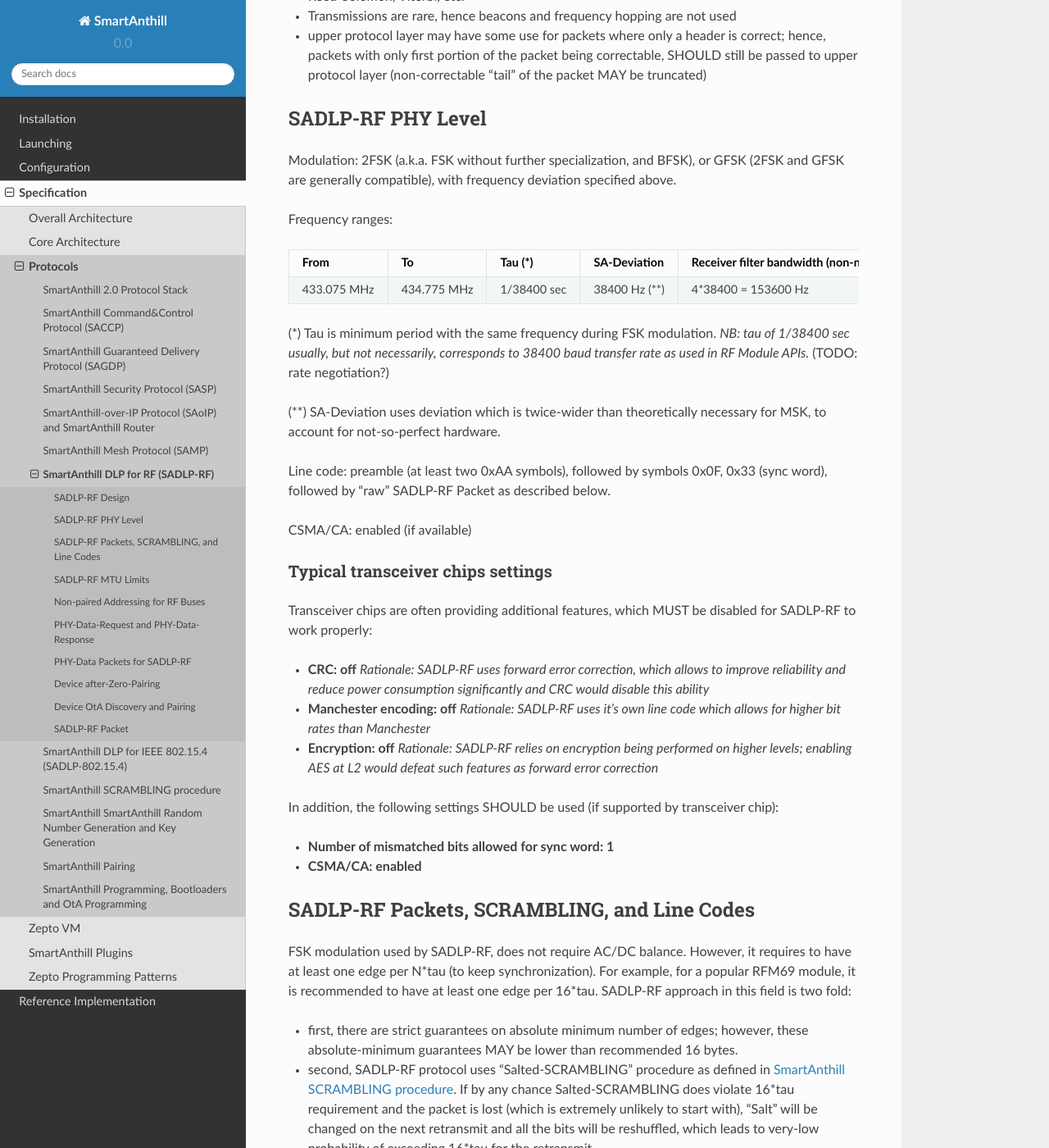
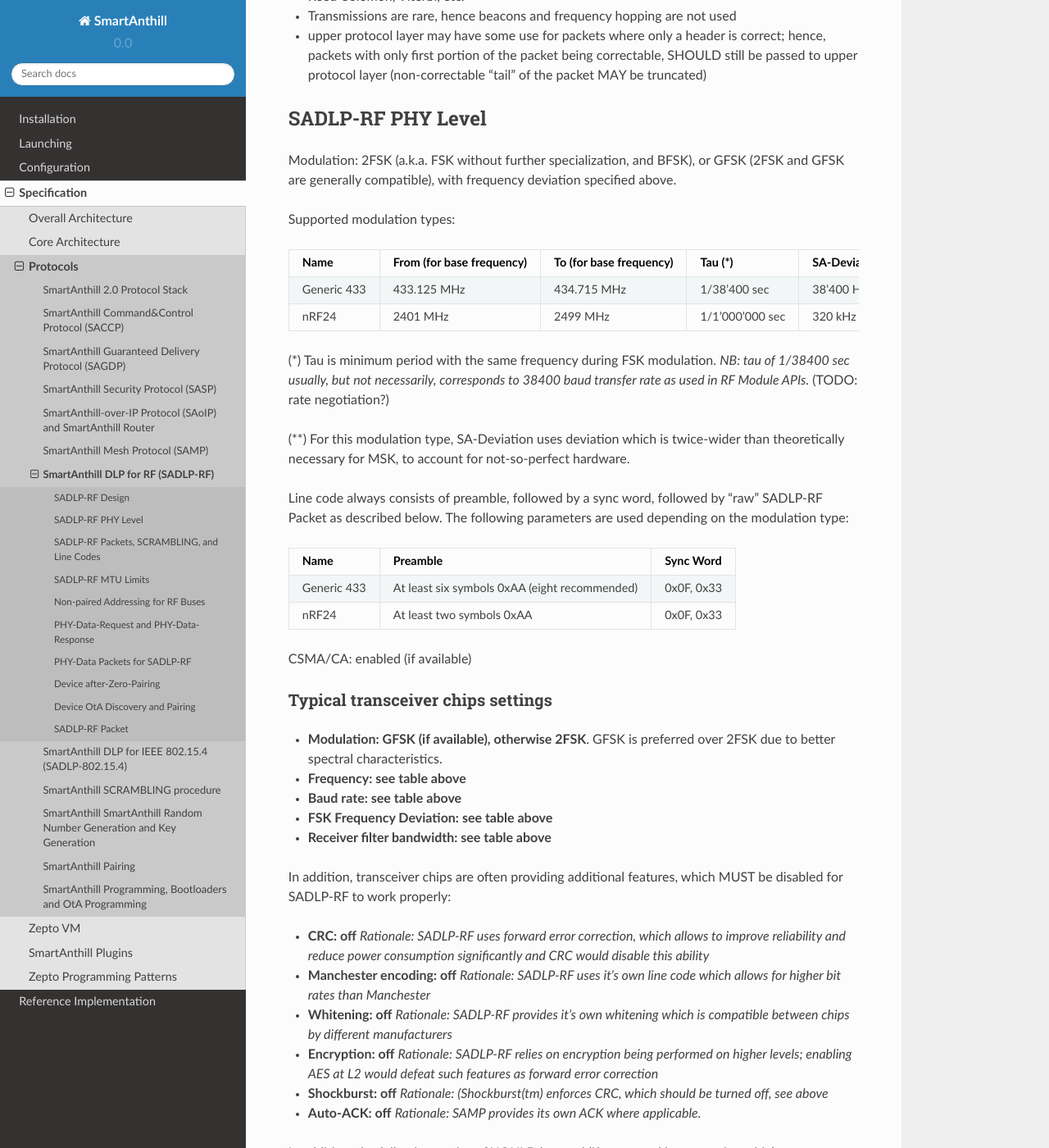
Before and after one commit to smartanthill/smartanthill2_0, a Sphinx documentation site: the page built from docs/design-documents/protocols/sadlp-rf.rst, in a window 1280 px wide and 1400 px high, scrolled down 664 px. Shown: the whole window at 82% size. Built offline with Sphinx 7.4.7 and the Read the Docs theme 2.0.0, drawn with Linux system fonts in a browser that asks for light colours; some of the changed text lies outside the part shown.

Commit message:
SADLP-RF v0.4.9: better PHY specs, added nRF24

```diff
--- a/docs/design-documents/protocols/sadlp-rf.rst
+++ b/docs/design-documents/protocols/sadlp-rf.rst
@@ -49,34 +49,56 @@
 
 Modulation: 2FSK (a.k.a. FSK without further specialization, and BFSK), or GFSK (2FSK and GFSK are generally compatible), with frequency deviation specified above.
 
-Frequency ranges:
+Supported modulation types:
 
-+--------------------------------+--------------------------------+--------------------------------+--------------------------------+--------------------------------+
-| From                           | To                             | Tau (\*)                       | SA-Deviation                   | Receiver filter bandwidth      |
-|                                |                                |                                |                                | (non-normative)                |
-+================================+================================+================================+================================+================================+
-| 433.075 MHz                    | 434.775 MHz                    | 1/38400 sec                    | 38400 Hz (\*\*)                | 4*38400 = 153600 Hz            |
-+--------------------------------+--------------------------------+--------------------------------+--------------------------------+--------------------------------+
++-------------+--------------------------------+--------------------------------+--------------------------------+--------------------------------+--------------------------------+
+| Name        | From (for base frequency)      | To (for base frequency)        | Tau (\*)                       | SA-Deviation                   | Receiver filter bandwidth      |
+|             |                                |                                |                                |                                | (non-normative)                |
++=============+================================+================================+================================+================================+================================+
+| Generic 433 | 433.125 MHz                    | 434.715 MHz                    | 1/38'400 sec                   | 38'400 Hz (\*\*)               | 4*38'400 = 153'600 Hz          |
++-------------+--------------------------------+--------------------------------+--------------------------------+--------------------------------+--------------------------------+
+| nRF24       | 2401 MHz                       | 2499 MHz                       | 1/1'000'000 sec                | 320 kHz (same as +-160kHz)     | 1 MHz                          |
++-------------+--------------------------------+--------------------------------+--------------------------------+--------------------------------+--------------------------------+
 
 (\*) Tau is minimum period with the same frequency during FSK modulation. *NB: tau of 1/38400 sec usually, but not necessarily, corresponds to 38400 baud transfer rate as used in RF Module APIs.* (TODO: rate negotiation?)
 
-(\*\*) SA-Deviation uses deviation which is twice-wider than theoretically necessary for MSK, to account for not-so-perfect hardware.
+(\*\*) For this modulation type, SA-Deviation uses deviation which is twice-wider than theoretically necessary for MSK, to account for not-so-perfect hardware.
 
-Line code: preamble (at least two 0xAA symbols), followed by symbols 0x0F, 0x33 (sync word), followed by "raw" SADLP-RF Packet as described below.
+Line code always consists of preamble, followed by a sync word, followed by "raw" SADLP-RF Packet as described below. The following parameters are used depending on the modulation type:
+
++-------------+--------------------------------+--------------------------------+
+| Name        | Preamble                       | Sync Word                      |
+|             |                                |                                |
++=============+================================+================================+
+| Generic 433 | At least six symbols 0xAA      | 0x0F, 0x33                     |
+|             | (eight recommended)            |                                |
++-------------+--------------------------------+--------------------------------+
+| nRF24       | At least two symbols 0xAA      | 0x0F, 0x33                     |
++-------------+--------------------------------+--------------------------------+
 
 CSMA/CA: enabled (if available)
 
 Typical transceiver chips settings
 ^^^^^^^^^^^^^^^^^^^^^^^^^^^^^^^^^^
-Transceiver chips are often providing additional features, which MUST be disabled for SADLP-RF to work properly:
+
+* **Modulation: GFSK (if available), otherwise 2FSK**. GFSK is preferred over 2FSK due to better spectral characteristics.
+* **Frequency: see table above**
+* **Baud rate: see table above**
+* **FSK Frequency Deviation: see table above**
+* **Receiver filter bandwidth: see table above**
+
+In addition, transceiver chips are often providing additional features, which MUST be disabled for SADLP-RF to work properly:
 
 * **CRC: off** *Rationale: SADLP-RF uses forward error correction, which allows to improve reliability and reduce power consumption significantly and CRC would disable this ability*
 * **Manchester encoding: off** *Rationale: SADLP-RF uses it's own line code which allows for higher bit rates than Manchester*
+* **Whitening: off** *Rationale: SADLP-RF provides it's own whitening which is compatible between chips by different manufacturers*
 * **Encryption: off** *Rationale: SADLP-RF relies on encryption being performed on higher levels; enabling AES at L2 would defeat such features as forward error correction*
+* **Shockburst: off** *Rationale: (Shockburst(tm) enforces CRC, which should be turned off, see above*
+* **Auto-ACK: off** *Rationale: SAMP provides its own ACK where applicable.*
 
 In addition, the following settings SHOULD be used (if supported by transceiver chip):
 
-* **Number of mismatched bits allowed for sync word: 1**
+* **Number of mismatched bits allowed for sync word: 1** *Note that this SHOULD be emulated by SADLP-RF HAL if not supported by the chip.*
 * **CSMA/CA: enabled**
 
 SADLP-RF Packets, SCRAMBLING, and Line Codes
```
Also changed, not shown: other parts of docs/design-documents/protocols/sadlp-rf.rst (+1 -1 lines).
